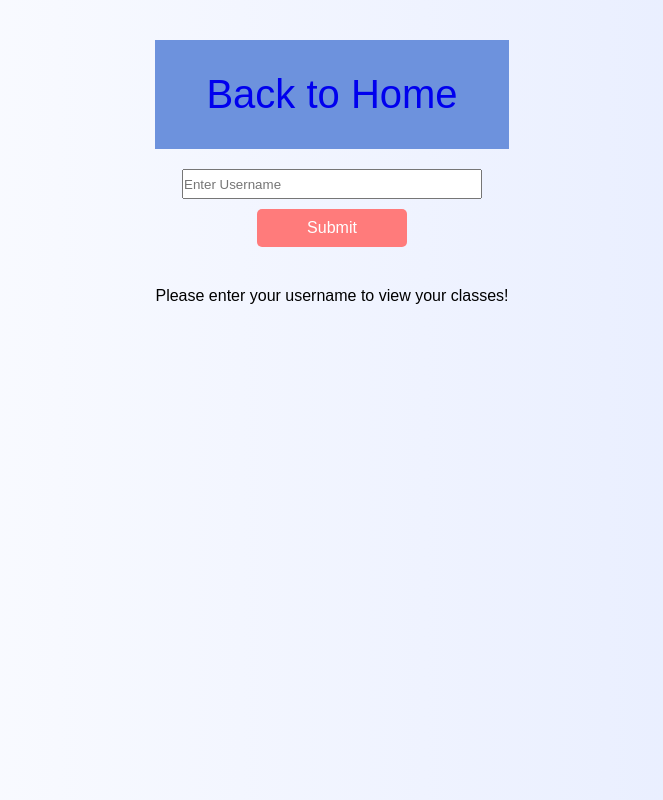
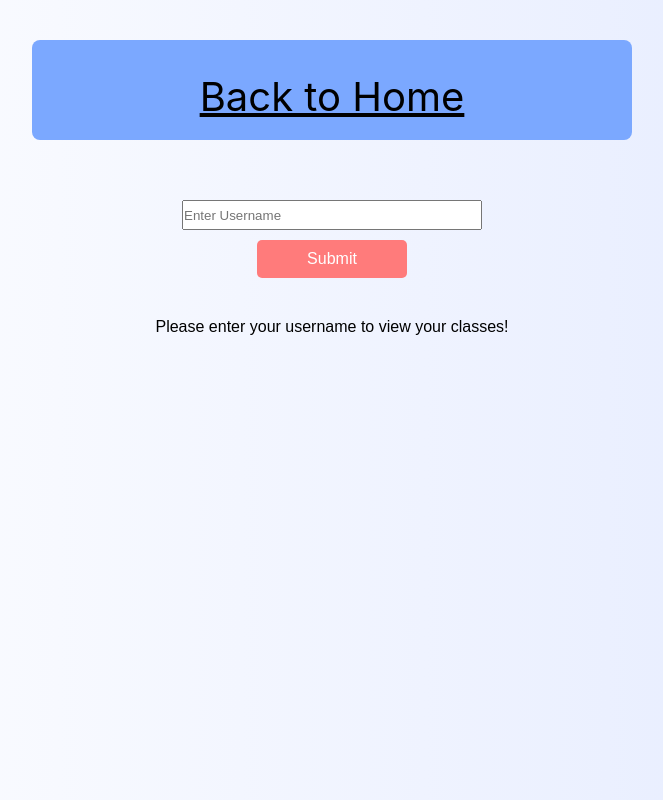
Before and after one commit to andrewerdei02/CSE-2102-Fall-23-Course-Scheduler, a Vue app in the folder frontend/: page /ViewSchedule in a window 1280 px wide. Shown: the whole page, without its empty margins (308-971 px from the left). Built offline with nearby package versions, Linux system fonts and the light colour scheme.

Commit message:
Fixed bug with back to home button on viewschedule.vue

```diff
--- a/frontend/src/views/ViewSchedule.vue
+++ b/frontend/src/views/ViewSchedule.vue
@@ -1,7 +1,7 @@
 <template>
   <div class="container1">
-    <div class="header1">
-      <router-link to="/home" class="back-link">Back to Home</router-link>
+    <div class="home-button-container">
+      <button @click="$router.push('/home')">Back to Home</button>
     </div>
     <div class="content">
       <div class="user-input">
@@ -85,23 +85,30 @@ export default {
 </script>
 
 <style>
+.home-button-container {
+    display: flex;
+    justify-content: center;
+    margin-top: 20px;
+}
+
+.home-button-container button {
+    background-color: #7ba8ff;
+    color: #000;
+    font-family: Inter, sans-serif;
+    font-size: 40px;
+    font-weight: 400;
+    padding: 32px 20px;
+    border: none;
+    border-radius: 8px;
+    cursor: pointer;
+    text-decoration: underline;
+    transition: background-color 0.3s ease-in-out;
+    width: 600px;
+    height: 100px;
+}
+
 .container1 {
   text-align: center;
-}
-
-.header1 {
-  max-width: 500px;
-  color: #000;
-  background-color: #6d92dd;
-  padding: 32px 20px;
-  font: 400 40px Inter, sans-serif;
-  display: flex;
-  justify-content: center;
-  align-items: center;
-}
-
-.back-link {
-  text-decoration: none;
 }
 
 .content {
--- a/package.json
+++ b/package.json
@@ -7,5 +7,8 @@
     "vue-router": "^4.2.5",
     "vuejs-smart-table": "^0.0.8",
     "vuex": "^4.1.0"
+  },
+  "scripts": {
+    "build": "react-scripts build"
   }
 }
```
